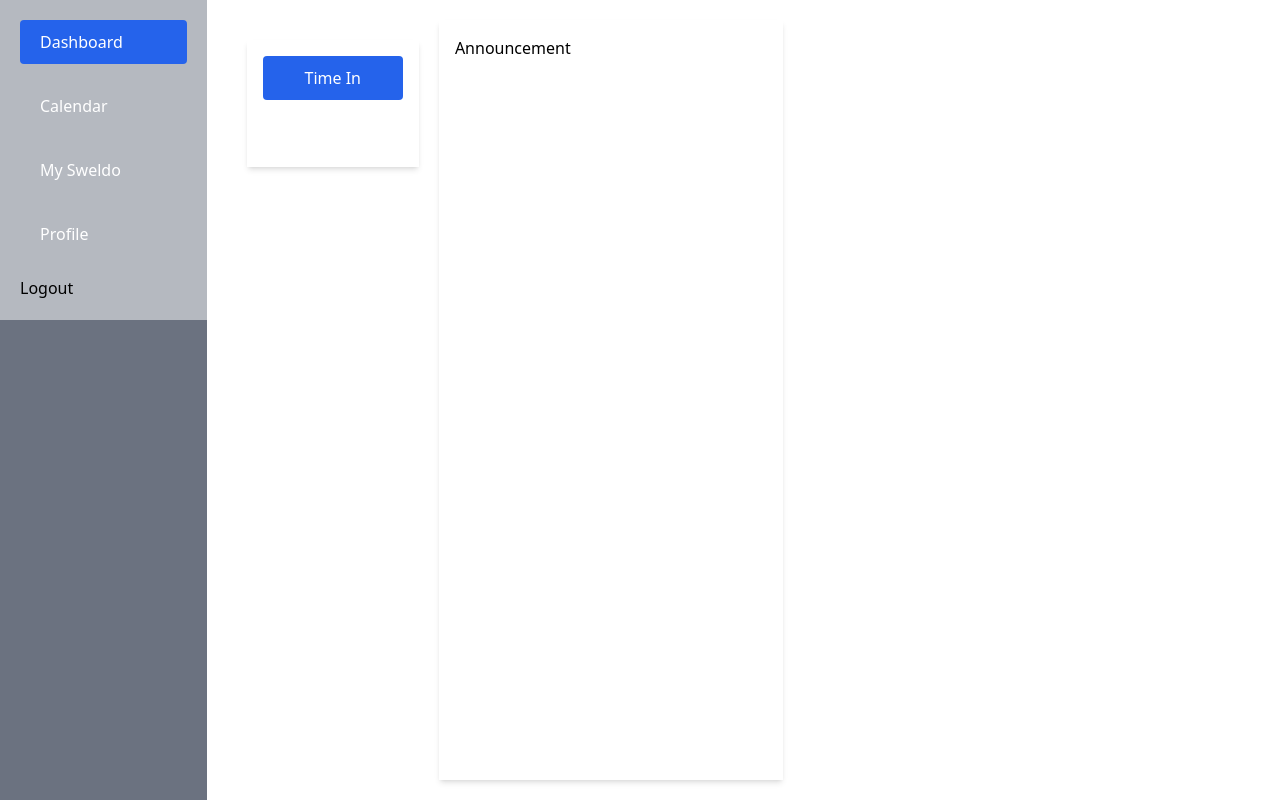
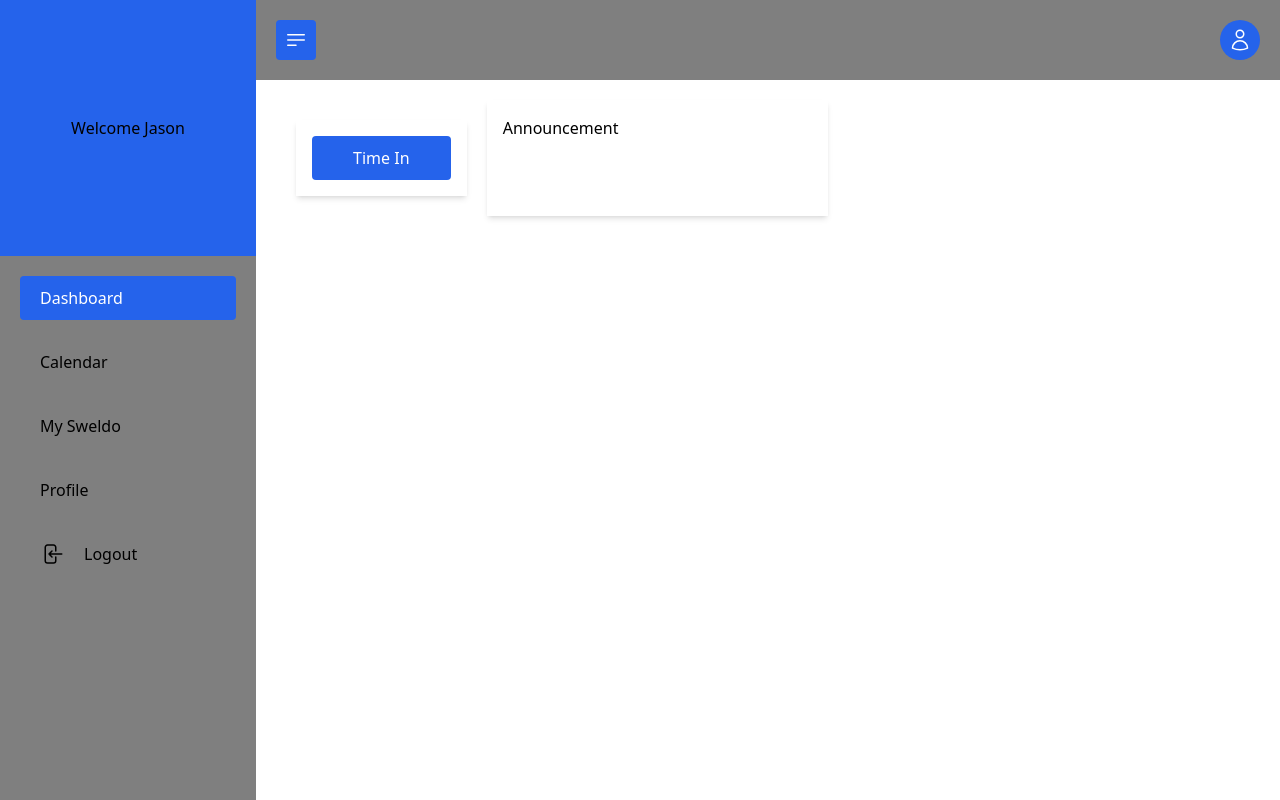
Before and after one commit to PrgDominique/Sweldo-App-Frontend, a React (Create React App) app: page /dashboard in a window 1280 px wide. Built offline with nearby package versions, Linux system fonts and the light colour scheme; no server answers; sample sign-in values are in the browser's storage.

Commit message:
updated portal layout

```diff
--- /dev/null
+++ b/src/components/PortalNavbar.jsx
@@ -0,0 +1,43 @@
+const PortalNavbar = ({ toggleSidebar }) => {
+  return (
+    <nav className='flex justify-between p-5 bg-black/50'>
+      <button
+        className='bg-blue-600 text-white font-medium p-2 rounded hover:bg-blue-500'
+        onClick={toggleSidebar}
+      >
+        <svg
+          xmlns='http://www.w3.org/2000/svg'
+          fill='none'
+          viewBox='0 0 24 24'
+          stroke-width='1.5'
+          stroke='currentColor'
+          class='w-6 h-6'
+        >
+          <path
+            stroke-linecap='round'
+            stroke-linejoin='round'
+            d='M3.75 6.75h16.5M3.75 12h16.5m-16.5 5.25H12'
+          />
+        </svg>
+      </button>
+      <button className='bg-blue-600 text-white font-medium p-2 rounded-full hover:bg-blue-500'>
+        <svg
+          xmlns='http://www.w3.org/2000/svg'
+          fill='none'
+          viewBox='0 0 24 24'
+          stroke-width='1.5'
+          stroke='currentColor'
+          class='w-6 h-6'
+        >
+          <path
+            stroke-linecap='round'
+            stroke-linejoin='round'
+            d='M15.75 6a3.75 3.75 0 11-7.5 0 3.75 3.75 0 017.5 0zM4.501 20.118a7.5 7.5 0 0114.998 0A17.933 17.933 0 0112 21.75c-2.676 0-5.216-.584-7.499-1.632z'
+          />
+        </svg>
+      </button>
+    </nav>
+  )
+}
+
+export default PortalNavbar
--- a/src/components/Sidebar.jsx
+++ b/src/components/Sidebar.jsx
@@ -1,8 +1,9 @@
 import { useEffect, useState } from 'react'
 import { useNavigate } from 'react-router-dom'
 import SidebarButton from './ui/buttons/SidebarButton'
+import SubmitButton from './ui/buttons/SubmitButton'
 
-const Sidebar = () => {
+const Sidebar = ({ activeSidebar }) => {
   const navigate = useNavigate()
   const [admin, setAdmin] = useState(false)
 
@@ -19,8 +20,18 @@
   }
 
   return (
-    <nav className='bg-gray-500 h-screen w-64'>
-      <ul className='w-full space-y-5 flex flex-col bg-white/50 p-5'>
+    <aside
+      className={
+        activeSidebar
+          ? 'w-64 flex flex-col transition-all duration-300'
+          : 'w-64 flex flex-col transition-all duration-300 -ml-64'
+      }
+    >
+      <div class='bg-blue-600 h-64 flex justify-center items-center p-5'>
+        <p>Welcome Jason</p>
+      </div>
+      <nav className='bg-black/50 flex-1'>
+        <ul className='flex flex-col space-y-5 p-5'>
           {admin === false ? (
             <>
               <li className='flex'>
@@ -44,10 +55,30 @@
             </>
           )}
           <li className='flex'>
-          <button onClick={logout}>Logout</button>
+            <button
+              className='w-full flex space-x-5 text-black font-medium px-5 py-2.5 rounded hover:bg-blue-600 hover:text-white'
+              onClick={logout}
+            >
+              <svg
+                xmlns='http://www.w3.org/2000/svg'
+                fill='none'
+                viewBox='0 0 24 24'
+                stroke-width='1.5'
+                stroke='currentColor'
+                class='w-6 h-6'
+              >
+                <path
+                  stroke-linecap='round'
+                  stroke-linejoin='round'
+                  d='M15.75 9V5.25A2.25 2.25 0 0013.5 3h-6a2.25 2.25 0 00-2.25 2.25v13.5A2.25 2.25 0 007.5 21h6a2.25 2.25 0 002.25-2.25V15M12 9l-3 3m0 0l3 3m-3-3h12.75'
+                />
+              </svg>
+              <span>Logout</span>
+            </button>
           </li>
         </ul>
       </nav>
+    </aside>
   )
 }
 
--- a/src/components/layouts/UserLayout.jsx
+++ b/src/components/layouts/UserLayout.jsx
@@ -1,9 +1,12 @@
-import { useEffect } from 'react'
+import { useEffect, useState } from 'react'
 import { Outlet, useNavigate } from 'react-router-dom'
+import Navbar from '../Navbar'
+import PortalNavbar from '../PortalNavbar'
 import Sidebar from '../Sidebar'
 
 const UserLayout = () => {
   const navigate = useNavigate()
+  const [activeSidebar, setActiveSidebar] = useState(true)
 
   useEffect(() => {
     const isAdmin = localStorage.getItem('is_admin')
@@ -19,10 +22,17 @@
     // eslint-disable-next-line
   }, [])
 
+  const toggleSidebar = () => {
+    setActiveSidebar(!activeSidebar)
+  }
+
   return (
-    <div className='flex'>
-      <Sidebar />
-      <Outlet />
+    <div className='flex overflow-x-hidden h-screen'>
+      <Sidebar activeSidebar={activeSidebar} />
+      <div className='flex-1'>
+        <PortalNavbar toggleSidebar={toggleSidebar} />
+        <Outlet />
+      </div>
     </div>
   )
 }
--- a/src/components/ui/buttons/SidebarButton.jsx
+++ b/src/components/ui/buttons/SidebarButton.jsx
@@ -6,8 +6,8 @@
       to={to}
       className={({ isActive }) =>
         isActive
-          ? 'w-full bg-blue-600 text-white font-medium px-5 py-2.5 rounded'
-          : 'w-full hover:bg-blue-600 text-white font-medium px-5 py-2.5 rounded'
+          ? 'bg-blue-600 w-full text-white font-medium px-5 py-2.5 rounded'
+          : 'w-full text-black font-medium px-5 py-2.5 rounded hover:bg-blue-600 hover:text-white'
       }
     >
       {name}
```
Lines whose indentation alone changed are shown as unchanged.
